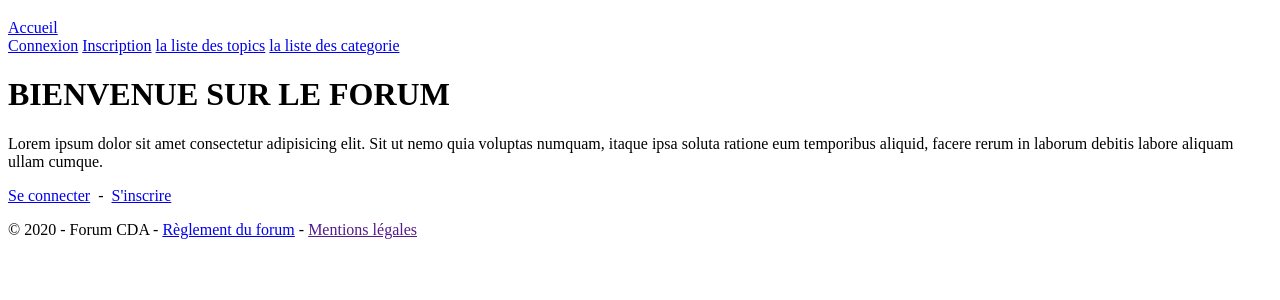
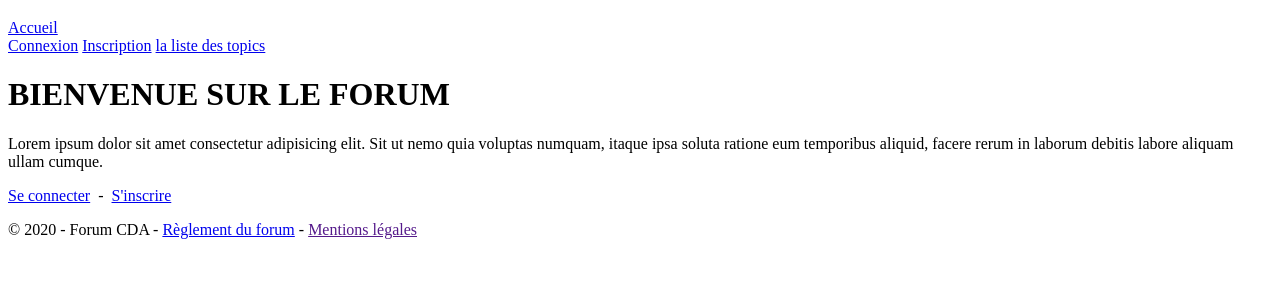
Before and after one commit to AbdouVak/Abdourahman_Vakouiev, a PHP site: page / in a window 1280 px wide. Shown: the top 300 px of the page. Run offline with PHP 8.4, Linux system fonts and the light colour scheme; some libraries are stand-ins or nearby versions.

Commit message:
layout: delete the redirection on the view listCategorie

```diff
--- a/forumPlateau/view/layout.php
+++ b/forumPlateau/view/layout.php
@@ -43,8 +43,7 @@
                             <a href="./view/security/login.php">Connexion</a>
                             <a href="/security/register.html">Inscription</a>
                             <a href="index.php?ctrl=forum&action=listTopics">la liste des topics</a>
-                            <a href="index.php?ctrl=forum&action=listCategories">la liste des categorie</a>
-                        <?php
+                             <?php
                         }
 
 
```
